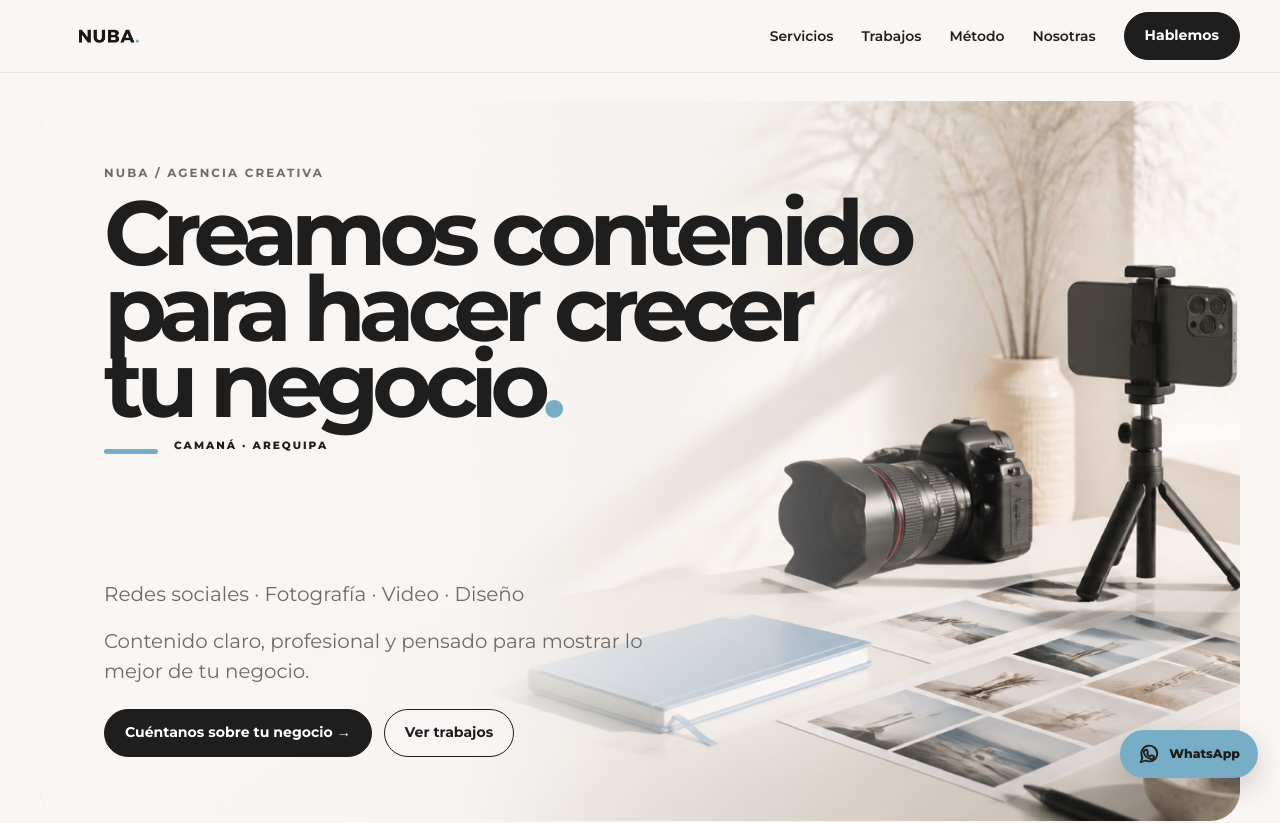
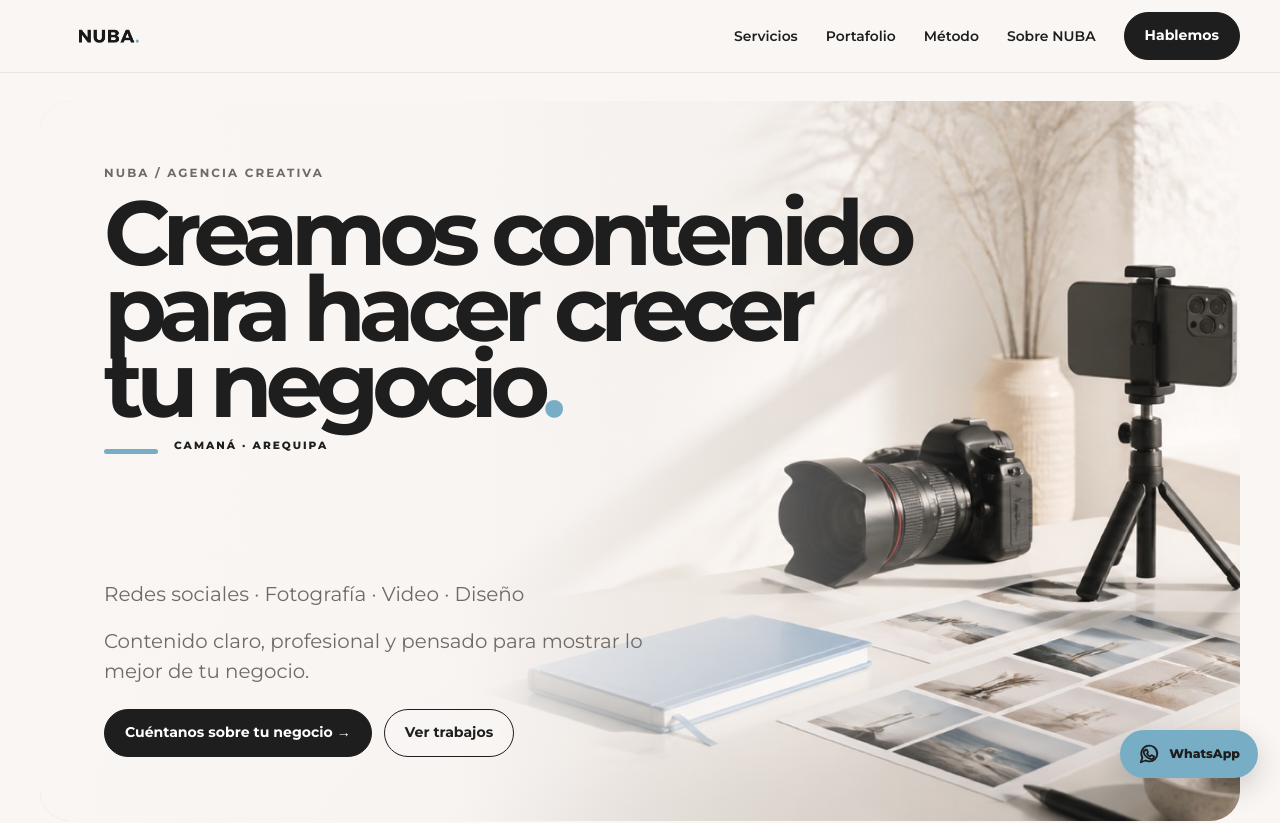
Before and after one commit to nubaagenciacreativa-camana/nuba-web, a Next.js app: page / in a window 1280 px wide. Shown: the top 823 px of the page. Built offline with nearby package versions, Linux system fonts and the light colour scheme.

Commit message:
Add files via upload

```diff
--- a/app/page.tsx
+++ b/app/page.tsx
@@ -31,7 +31,7 @@ export default function Home(){
  const sendForm=async(e:React.FormEvent<HTMLFormElement>)=>{e.preventDefault();setFormStatus("sending");const form=e.currentTarget;try{const response=await fetch("https://formspree.io/f/mqpkzrke",{method:"POST",body:new FormData(form),headers:{Accept:"application/json"}});if(!response.ok)throw new Error();form.reset();setFormStatus("sent")}catch{setFormStatus("error")}};
  return <>
   <a className="skip-link" href="#contenido">Saltar al contenido</a>
-  <header className="site-header"><div className="container nav"><a className="brand brand-image" href="#inicio" onClick={close}><img src="/media/brand/nuba-header.png" alt="NUBA Agencia Creativa"/></a><nav className="nav-links"><a href="#servicios">Servicios</a><a href="#trabajos">Trabajos</a><a href="#metodo">Método</a><a href="#nuba">Nosotras</a><a className="btn btn-primary" href={whatsapp} target="_blank" rel="noreferrer">Hablemos</a></nav><button className="menu-btn" onClick={()=>setOpen(!open)} aria-expanded={open}>Menú</button></div><nav className={open?"mobile-menu open":"mobile-menu"}><a href="#servicios" onClick={close}>Servicios</a><a href="#trabajos" onClick={close}>Trabajos</a><a href="#metodo" onClick={close}>Método</a><a href="#nuba" onClick={close}>Nosotras</a><a href={whatsapp}>Hablemos →</a></nav></header>
+  <header className="site-header"><div className="container nav"><a className="brand brand-image" href="#inicio" onClick={close}><img src="/media/brand/nuba-header.png" alt="NUBA Agencia Creativa"/></a><nav className="nav-links"><a href="#servicios">Servicios</a><a href="#trabajos">Portafolio</a><a href="#metodo">Método</a><a href="#nuba">Sobre NUBA</a><a className="btn btn-primary" href={whatsapp} target="_blank" rel="noreferrer">Hablemos</a></nav><button className="menu-btn" onClick={()=>setOpen(!open)} aria-expanded={open}>Menú</button></div><nav className={open?"mobile-menu open":"mobile-menu"}><a href="#servicios" onClick={close}>Servicios</a><a href="#trabajos" onClick={close}>Portafolio</a><a href="#metodo" onClick={close}>Método</a><a href="#nuba" onClick={close}>Sobre NUBA</a><a href={whatsapp}>Hablemos →</a></nav></header>
   <main id="contenido">
    <section className="hero" id="inicio"><div className="container hero-grid"><div><p className="eyebrow">NUBA / Agencia Creativa</p><h1>Creamos contenido para hacer crecer tu negocio<span>.</span></h1><div className="hero-mark"/></div><div className="hero-copy"><p className="hero-sub">Redes sociales · Fotografía · Video · Diseño</p><p className="lead">Contenido claro, profesional y pensado para mostrar lo mejor de tu negocio.</p><div className="hero-actions"><a className="btn btn-primary" href={whatsapp} target="_blank" rel="noreferrer">Cuéntanos sobre tu negocio →</a><a className="btn" href="#trabajos">Ver trabajos</a></div></div><div className="visual-strip"><div className="visual visual-main"><div className="camera-frame"><i>REC</i><strong>Tu negocio<br/>merece ser visto.</strong><span>PRODUCCIÓN DE CONTENIDO</span></div></div><div className="visual visual-light"><div className="nuba-card"><small>CREATIVIDAD<br/>CON DIRECCIÓN</small><b>N.</b><span>CAMANÁ / AREQUIPA</span></div></div></div></div></section>
    <section className="section" id="servicios"><div className="container"><p className="eyebrow">01 / Servicios</p><h2 className="section-title">¿Cómo podemos ayudarte?</h2><div className="services-grid">{services.map(([n,t,d])=><article className="service-row" key={n}><span className="service-no">{n}</span><h3>{t}</h3><p>{d}</p></article>)}</div></div></section>
```
